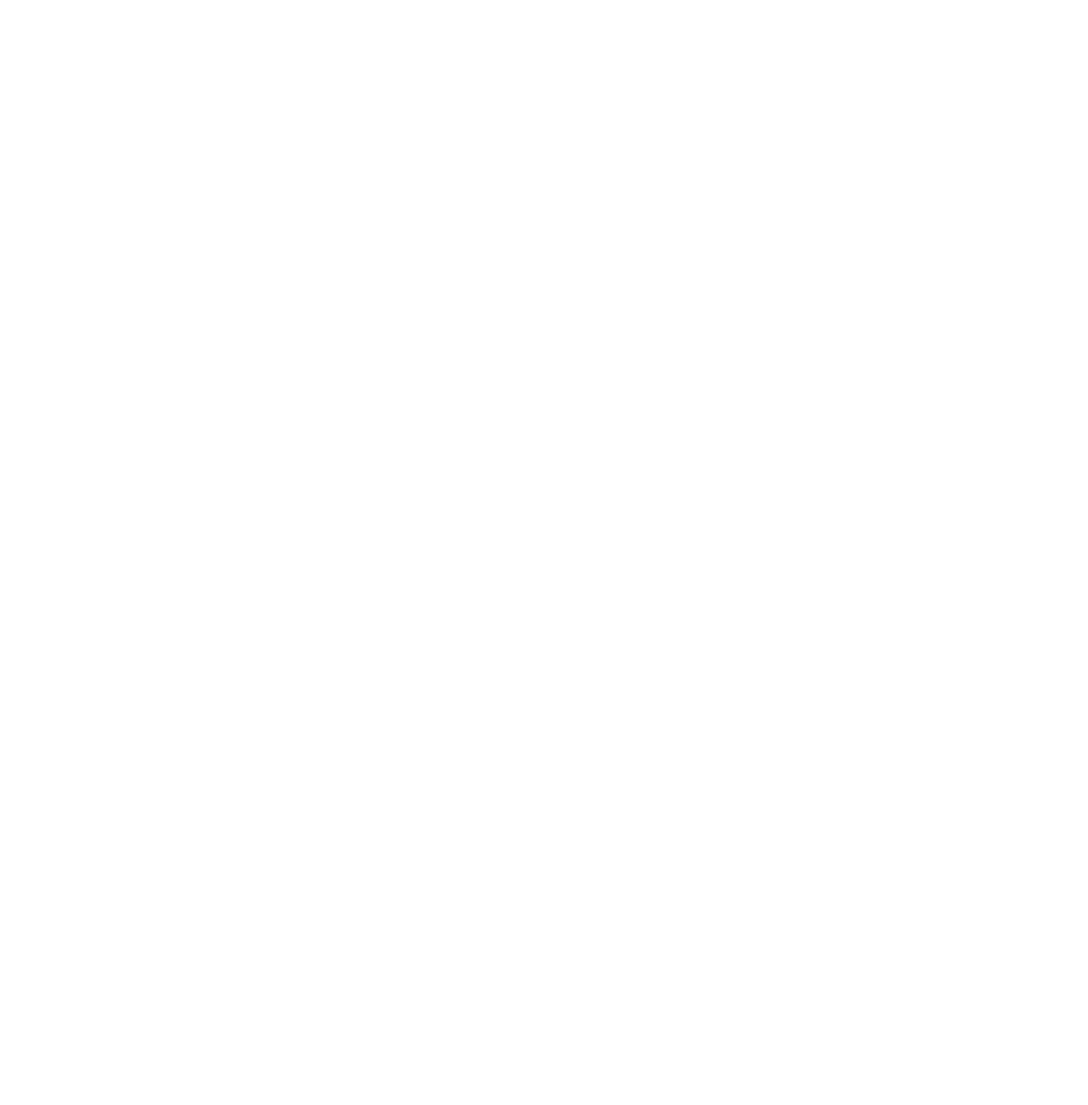
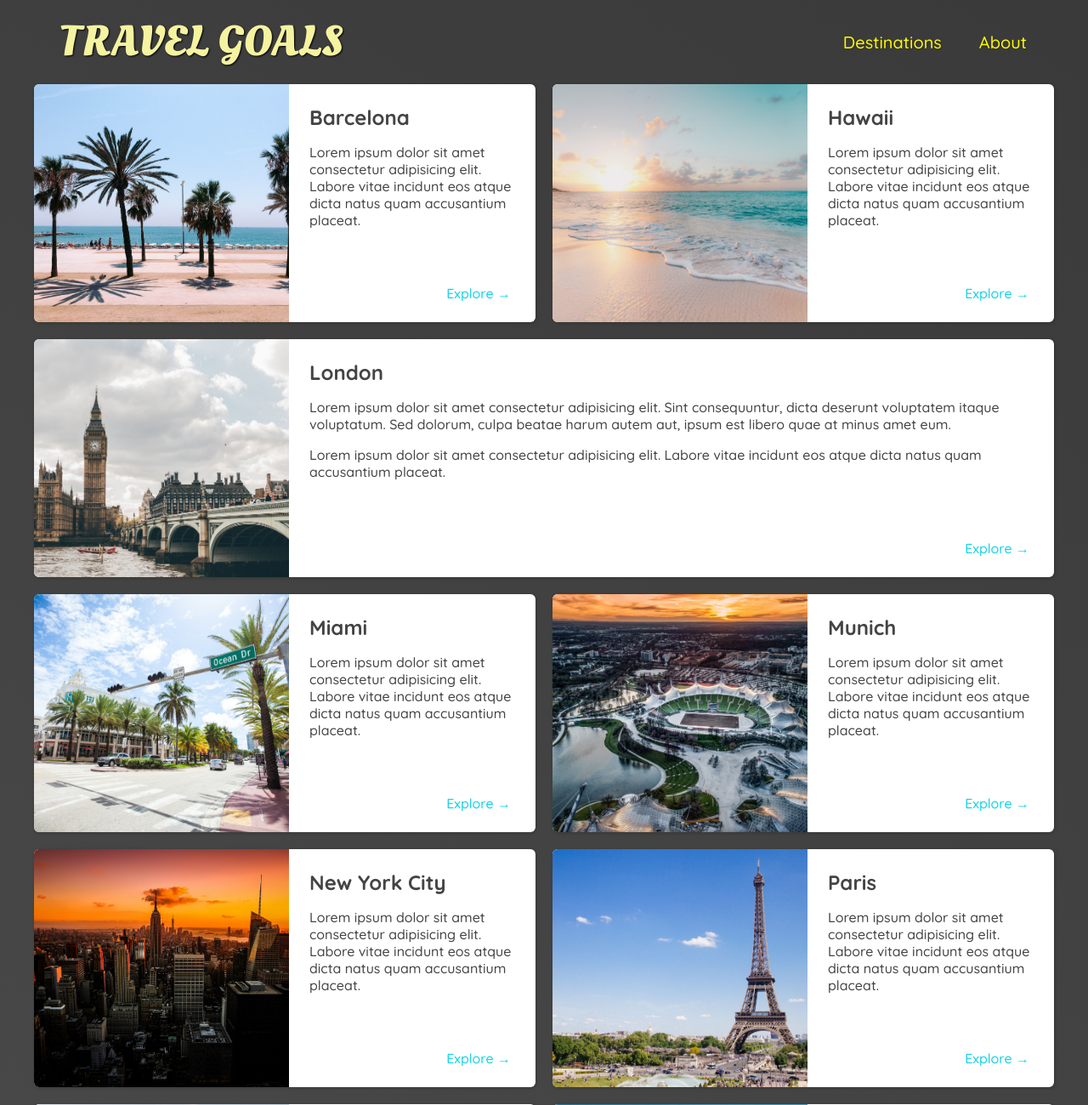
Before and after one commit to dailyvintage97/travel, a plain HTML site: page places.html in a window 1280 px wide. Shown: the top 1300 px of the page at 85% size. Before the commit the page ends 800 px from the top, so only its background shows below. Drawn offline with Linux system fonts and the light colour scheme; files whose address does not match are found by name.

Commit message:
done 2022/04/07

```diff
--- /dev/null
+++ b/places.css
@@ -0,0 +1,63 @@
+body {
+  background: linear-gradient(30deg, rgb(77, 77, 77), rgb(58, 58, 58));
+}
+
+header {
+  position: static;
+}
+
+main ul {
+  width: 1200px;
+  margin: 0 auto 100px auto;
+  display: grid;
+  grid-template-columns: 1fr 1fr;
+  gap: 20px 20px;
+}
+
+li:nth-child(3) {
+  grid-column: 1 / span 2;
+}
+
+main li {
+  display: flex;
+  background-color: white;
+  box-shadow: 1px 1px 4px rgba(0, 0, 0, 0.2);
+  border-radius: 6px;
+  overflow: hidden;
+}
+
+main li img {
+  width: 300px;
+  height: 280px;
+  object-fit: cover;
+}
+
+.item-content {
+  padding: 24px;
+  display: flex;
+  flex-direction: column;
+  justify-content: space-between;
+}
+
+.item-content h2 {
+  margin: 0;
+}
+
+.item-content h2,
+p {
+  color: rgb(68, 68, 68);
+}
+
+.actions {
+  text-align: right;
+}
+
+.actions a {
+  color: rgb(22, 211, 228);
+  border-radius: 4px;
+  padding: 5px;
+}
+
+.action a:hover {
+  background-color: rgb(235, 253, 255);
+}
--- a/places.html
+++ b/places.html
@@ -0,0 +1,205 @@
+<!DOCTYPE html>
+<html lang="en">
+  <head>
+    <meta charset="UTF-8" />
+    <link rel="stylesheet" href="shared.css" />
+    <link rel="stylesheet" href="places.css" />
+    <title>places</title>
+    <link
+      href="https://fonts.googleapis.com/css2?family=Raleway:wght@700&family=Oleo+Script:wght@700&family=Quicksand:wght@300;500;700&display=swap"
+      rel="stylesheet"
+    />
+  </head>
+  <body>
+    <header>
+      <div id="page-logo">
+        <a href="index.html" id>Travel Goals</a>
+      </div>
+      <nav>
+        <ul>
+          <li>
+            <a href="places.html" class="top-menu">Destinations</a>
+          </li>
+          <li><a href="about.html" class="top-menu">About</a></li>
+        </ul>
+      </nav>
+    </header>
+    <main>
+        <ul>
+            <li>
+              <img src="images/places/barcelona.jpg" alt="City of Barcelona" />
+              <div class="item-content">
+                <div>
+                  <h2>Barcelona</h2>
+                  <p>
+                    Lorem ipsum dolor sit amet consectetur adipisicing elit. Labore
+                    vitae incidunt eos atque dicta natus quam accusantium placeat.
+                  </p>
+                </div>
+                <div class="actions">
+                  <a href="https://en.wikipedia.org/wiki/Barcelona">Explore &#x2192</a>
+                </div>
+              </div>
+            </li>
+            <li>
+              <img src="images/places/hawaii.jpg" alt="Hawaii beach" />
+              <div class="item-content">
+                <div>
+                  <h2>Hawaii</h2>
+                  <p>
+                    Lorem ipsum dolor sit amet consectetur adipisicing elit. Labore
+                    vitae incidunt eos atque dicta natus quam accusantium placeat.
+                  </p>
+                </div>
+                <div class="actions">
+                  <a href="hhttps://en.wikipedia.org/wiki/Hawaii">Explore &#x2192</a>
+                </div>
+              </div>
+            </li>
+            <li>
+              <img src="images/places/london.jpg" alt="London city" />
+              <div class="item-content">
+                <div>
+                  <h2>London</h2>
+                  <p>
+                    Lorem ipsum dolor sit amet consectetur adipisicing elit. Sint consequuntur, dicta deserunt voluptatem itaque voluptatum. Sed dolorum, culpa beatae harum autem aut, ipsum est libero quae at minus amet eum.
+                  </p>
+                  <p>
+                    Lorem ipsum dolor sit amet consectetur adipisicing elit. Labore
+                    vitae incidunt eos atque dicta natus quam accusantium placeat.
+                  </p>
+                </div>
+                <div class="actions">
+                  <a href="https://en.wikipedia.org/wiki/London">Explore &#x2192</a>
+                </div>
+              </div>
+            </li>
+            <li>
+              <img src="images/places/miami.jpg" alt="Miami streets" />
+              <div class="item-content">
+                <div>
+                  <h2>Miami</h2>
+                  <p>
+                    Lorem ipsum dolor sit amet consectetur adipisicing elit. Labore
+                    vitae incidunt eos atque dicta natus quam accusantium placeat.
+                  </p>
+                </div>
+                <div class="actions">
+                  <a href="https://en.wikipedia.org/wiki/Miami">Explore &#x2192</a>
+                </div>
+              </div>
+            </li>
+            <li>
+              <img src="images/places/munich.jpg" alt="Munich football stadium" />
+              <div class="item-content">
+                <div>
+                  <h2>Munich</h2>
+                  <p>
+                    Lorem ipsum dolor sit amet consectetur adipisicing elit. Labore
+                    vitae incidunt eos atque dicta natus quam accusantium placeat.
+                  </p>
+                </div>
+                <div class="actions">
+                  <a href="https://en.wikipedia.org/wiki/Munich">Explore &#x2192</a>
+                </div>
+              </div>
+            </li>
+            <li>
+              <img src="images/places/new-york-city.jpg" alt="New York City skyline" />
+              <div class="item-content">
+                <div>
+                  <h2>New York City</h2>
+                  <p>
+                    Lorem ipsum dolor sit amet consectetur adipisicing elit. Labore
+                    vitae incidunt eos atque dicta natus quam accusantium placeat.
+                  </p>
+                </div>
+                <div class="actions">
+                  <a href="https://en.wikipedia.org/wiki/New_York_City"
+                    >Explore &#x2192</a
+                  >
+                </div>
+              </div>
+            </li>
+            <li>
+              <img src="images/places/paris.jpg" alt="Paris city" />
+              <div class="item-content">
+                <div>
+                  <h2>Paris</h2>
+                  <p>
+                    Lorem ipsum dolor sit amet consectetur adipisicing elit. Labore
+                    vitae incidunt eos atque dicta natus quam accusantium placeat.
+                  </p>
+                </div>
+                <div class="actions">
+                  <a href="https://en.wikipedia.org/wiki/Paris">Explore &#x2192</a>
+                </div>
+              </div>
+            </li>
+            <li>
+              <img src="images/places/sydney.jpg" alt="Sydney beach" />
+              <div class="item-content">
+                <div>
+                  <h2>Sydney</h2>
+                  <p>
+                    Lorem ipsum dolor sit amet consectetur adipisicing elit. Labore
+                    vitae incidunt eos atque dicta natus quam accusantium placeat.
+                  </p>
+                </div>
+                <div class="actions">
+                  <a href="https://en.wikipedia.org/wiki/Sydney">Explore &#x2192</a>
+                </div>
+              </div>
+            </li>
+            <li>
+              <img src="images/places/tokyo.jpg" alt="Tokyo skyline" />
+              <div class="item-content">
+                <div>
+                  <h2>Tokyo</h2>
+                  <p>
+                    Lorem ipsum dolor sit amet consectetur adipisicing elit. Labore
+                    vitae incidunt eos atque dicta natus quam accusantium placeat.
+                  </p>
+                </div>
+                <div class="actions">
+                  <a href="https://en.wikipedia.org/wiki/Tokyo">Explore &#x2192</a>
+                </div>
+              </div>
+            </li>
+            <li>
+              <img src="images/places/bali.jpg" alt="Bali beach" />
+              <div class="item-content">
+                <div>
+                  <h2>Bali</h2>
+                  <p>
+                    Lorem ipsum dolor sit amet consectetur adipisicing elit. Labore
+                    vitae incidunt eos atque dicta natus quam accusantium placeat.
+                  </p>
+                </div>
+                <div class="actions">
+                  <a href="https://en.wikipedia.org/wiki/Bali">Explore &#x2192</a>
+                </div>
+              </div>
+            </li>
+          </ul>
+    </main>
+    <footer>
+      <ul>
+        <li>
+          <a href="https://instagram.com"
+            ><img
+              src="C:\Users\경민\Desktop\travel\images\icons\insta.png"
+              alt="인스타그램"
+          /></a>
+        </li>
+        <li>
+          <a href="https://facebook.com"
+            ><img
+              src="C:\Users\경민\Desktop\travel\images\icons\facebook.png"
+              alt="페이스북"
+          /></a>
+        </li>
+      </ul>
+    </footer>
+  </body>
+</html>
--- a/shared.css
+++ b/shared.css
@@ -15,9 +15,10 @@ header {
   display: flex;
   align-items: center;
   padding: 15px 60px;
-  position: fixed;
+  position: absolute;
   width: 100%;
   justify-content: space-between;
+  box-sizing: border-box;
 }
 
 a {
@@ -37,9 +38,42 @@ a {
 
 header ul {
   display: flex;
-  margin-right: 100px;
 }
 
 header li {
   margin-left: 20px;
 }
+
+header a {
+  color: rgb(255, 251, 0);
+  font-size: 20px;
+  padding: 12px;
+  text-shadow: 1px 1px 2px rgba(0, 0, 0, 0.2);
+  border-radius: 6px;
+}
+
+header .top-menu:hover {
+  color: rgb(77, 77, 77);
+  background-color: rgb(255, 251, 0);
+}
+
+footer {
+  background: linear-gradient(70deg, rgb(24, 24, 24), rgb(25, 29, 29));
+  padding: 24px 0;
+}
+
+footer ul {
+  display: flex;
+  justify-content: center;
+}
+
+footer li {
+  width: 60px;
+  height: 60px;
+  margin: 0 50px;
+}
+
+footer img {
+  width: 100%;
+  height: 100%;
+}
```
Also changed, not shown: index.html (+49 -5 lines), style.css (+47 -0 lines), images/icons/facebook.png (added), images/icons/insta.png (added), images/places/bali.jpg (added), images/places/barcelona.jpg (added), images/places/hawaii.jpg (added), images/places/london.jpg (added), images/places/miami.jpg (added), images/places/munich.jpg (added), images/places/new-york-city.jpg (added), images/places/paris.jpg (added), images/places/sydney.jpg (added), images/places/tokyo.jpg (added).
